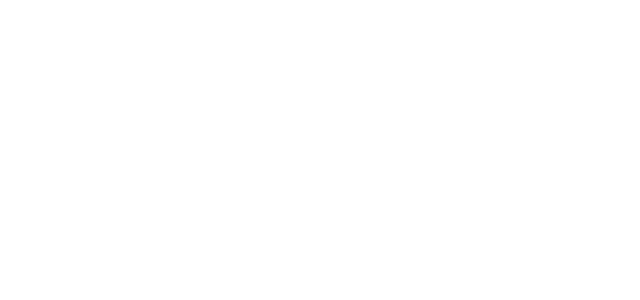
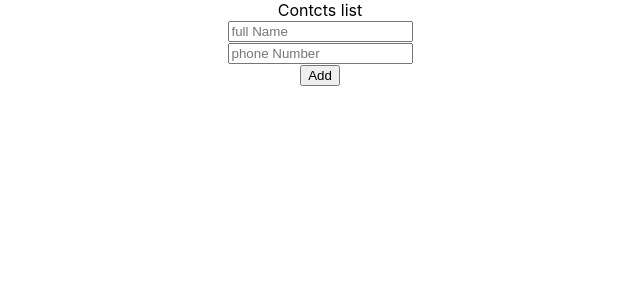
Before and after one commit to Reyyen1234/form-app, a React (Create React App) app: page / in a window 1280 px wide. Shown: the top 300 px of the page, without its empty margins (320-960 px from the left). Built offline with nearby package versions, Linux system fonts and the light colour scheme.

Commit message:
second commit

```diff
--- a/src/components/Contacts/Form/index.js
+++ b/src/components/Contacts/Form/index.js
@@ -1,10 +1,40 @@
-import React from 'react'
+import {useState,useEffect} from 'react'
 
-function Form() {
+function Form(addContacts,contacts) {
+    const [form,setForm]=useState({fullname:"",phone_number:""})
+    useEffect(()=>{
+        setForm({fullname:"",phone_number:""})
+    },[contacts])
+    const onChangeInput=(e)=>{
+        setForm({...form,[e.target.name]:e.target.value})
+        //... noktanin anlami bir once deger getir
+    };
+    const onSubmit=(e)=>{
+        e.preventDefault();
+
+
+        if(form.fullname ==="" || form.phone_number ===""){
+            return false;
+        }
+
+        addContacts(...contacts,form)
+
+    }
   return (
-    <div>
+    <form onSubmit={onSubmit}>
+      <div>
+        <input name='fullname'
+               placeholder='full Name'
+               value={form.fullname}
+               onChange={onChangeInput}></input>
+      </div>
+      <div><input name='phone_number'
+                  placeholder='phone Number'
+                  value={form.phone_number}
+                  onChange={onChangeInput}></input></div>
+      <div><button>Add</button></div>
+    </form>
 
-    </div>
   )
 }
 
--- a/src/components/Contacts/List/index.js
+++ b/src/components/Contacts/List/index.js
@@ -3,7 +3,7 @@ import React from 'react'
 function List() {
   return (
     <div>
-
+      Contcts list
     </div>
   )
 }
--- a/src/components/Contacts/index.js
+++ b/src/components/Contacts/index.js
@@ -1,11 +1,15 @@
-import React from 'react'
+import {useState,useEffect} from 'react'
 import List from './List'
 import Form from './Form'
 function Contacts() {
+    const [contacts,setContacts]=useState([])
+    useEffect(()=>{
+     console.log(contacts)
+    },[contacts])
   return (
     <div>
       <List />
-      <Form />
+      <Form addContacts ={setContacts} contacts={contacts} />
     </div>
   )
 }
```
